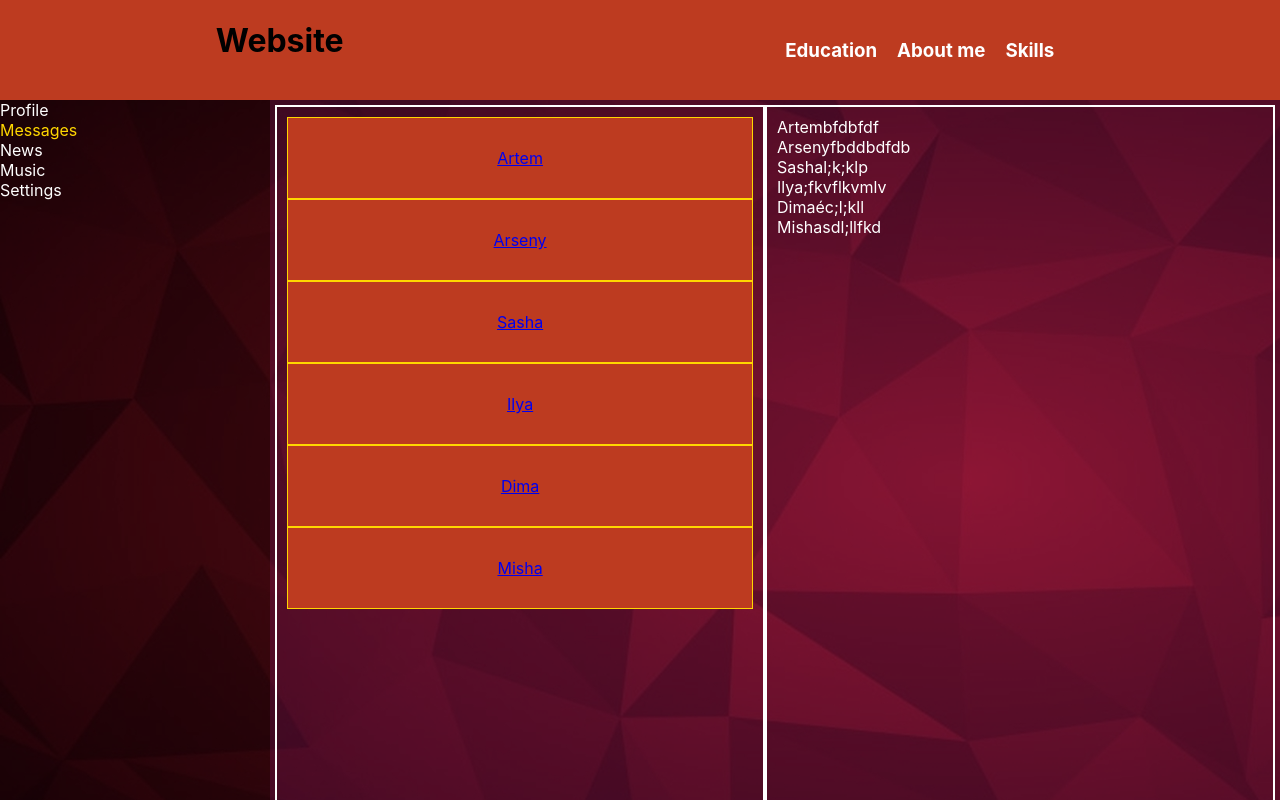
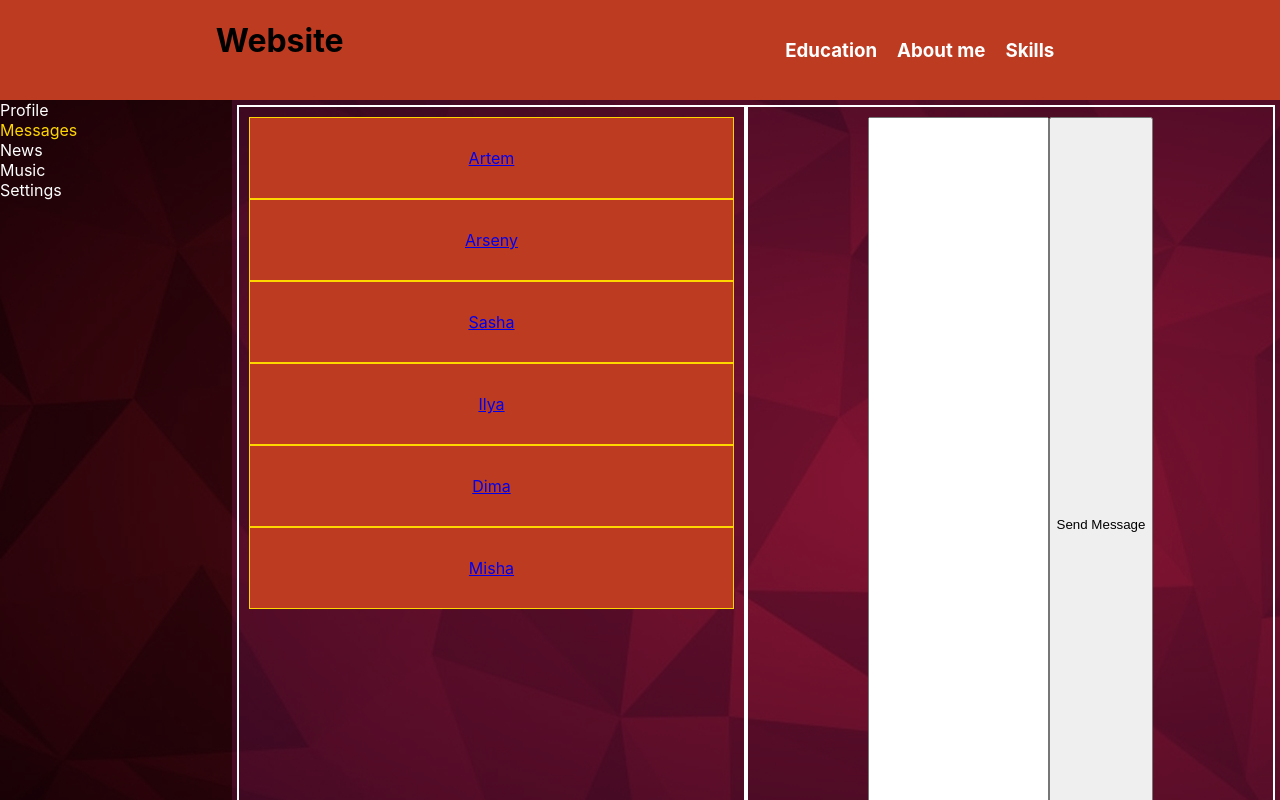
Before and after one commit to ARONEZG/resum, a React (Create React App) app: page /dialogs in a window 1280 px wide. Shown: the top 800 px of the page. Built offline with nearby package versions, Linux system fonts and the light colour scheme.

Commit message:
Занимаюсь роутами для диалогов и сообщений

```diff
--- a/src/components/Profile/Dialogs/Chat/Chat.jsx
+++ b/src/components/Profile/Dialogs/Chat/Chat.jsx
@@ -1,16 +1,23 @@
 import React from "react";
+import { Routes, Route } from "react-router-dom";
 import s from "./Chat.module.css";
 import Message from "./Message/Message";
+
 
 
 const Chat = (props) => {
     const messagesElements = props.messages.map(
         dialog =>
-            <Message id={dialog.id} message={dialog.messages}/>);
+            <Route path={"/" + dialog.id} element={<Message id={dialog.id} message={dialog.messages} />}
+            />);
 
     return <div className={s.messages}>
-        <div className={s.active}>
-            {messagesElements}
+        <Routes className={s.active}>
+           {messagesElements}
+        </Routes>
+        <div className={s.form}>
+            <textarea />
+            <button>Send Message</button>
         </div>
     </div>;
 }
--- a/src/components/Profile/Dialogs/Chat/Chat.module.css
+++ b/src/components/Profile/Dialogs/Chat/Chat.module.css
@@ -1,48 +1,18 @@
-.main {
-    padding: 5px;
-    flex-grow: 3;
-    background-color: rgba(54, 13, 52, .5);
-    display: flex;
-}
-
-.dialogs {
-    flex: 1;
-    border: 2px solid white;
-    display: flex;
-
-}
-
-.dialogsItems {
-    padding: 10px;
-    color: white;
-}
-
-.dialogsItems .active {
-    color: gold;
-}
-
 .messages {
     border: 2px solid white;
     flex:1;
     padding: 10px;
+    display: flex;
+    flex-direction: column;
 }
 
-.messages .message {
+.messages .active {
     color:white;
+    flex-grow: 95;
 }
 
-.dialogs .active {
-    border: 1px solid gold;
-    flex-direction: column;
-    height: 10vh;
+.form {
     display: flex;
-    justify-content: center;
-    align-items: center;
-    background-color: #bd3b20;
-
-
+    flex-grow: 5;
+    align-self: center;
 }
-
-.addDialog {
-    align-self: flex-end;
-}
--- a/src/components/Profile/Dialogs/Chat/Message/Message.jsx
+++ b/src/components/Profile/Dialogs/Chat/Message/Message.jsx
@@ -1,10 +1,10 @@
 import React from "react";
-
+import s from './Message.module.css'
 
 
 const Message = (props) => {
 
-    return <div>{props.message}</div>
+    return <div className={s.chatWindow}>{props.message}</div>
 }
 
 
--- /dev/null
+++ b/src/components/Profile/Dialogs/Chat/Message/Message.module.css
@@ -0,0 +1,3 @@
+.chatWindow {
+    flex-grow: 95;
+}
--- a/src/components/Profile/Dialogs/NameOfUsers/DialogsItem/DialogsItem.jsx
+++ b/src/components/Profile/Dialogs/NameOfUsers/DialogsItem/DialogsItem.jsx
@@ -1,11 +1,13 @@
 import React from "react";
 import s from './DialogsItem.module.css';
-import {NavLink} from "react-router-dom";
+import { NavLink } from "react-router-dom";
 
 const DialogsItem = (props) => {
     const path = "/dialogs/" + props.id;
     return <div className={s.active}>
-        <NavLink to={path}>{props.name}</NavLink>
+        <NavLink to={path} className={({ isActive }) => isActive ? `${s.dialogsItems} ${s.active}` : s.item}>
+            {props.name}
+        </NavLink>
     </div>;
 }
 
--- a/src/components/Profile/Dialogs/NameOfUsers/DialogsItem/DialogsItem.module.css
+++ b/src/components/Profile/Dialogs/NameOfUsers/DialogsItem/DialogsItem.module.css
@@ -3,10 +3,6 @@
 .dialogsItems {
     padding: 10px;
     color: white;
-}
-
-.dialogsItems .active {
-    color: gold;
 }
 
 
```
